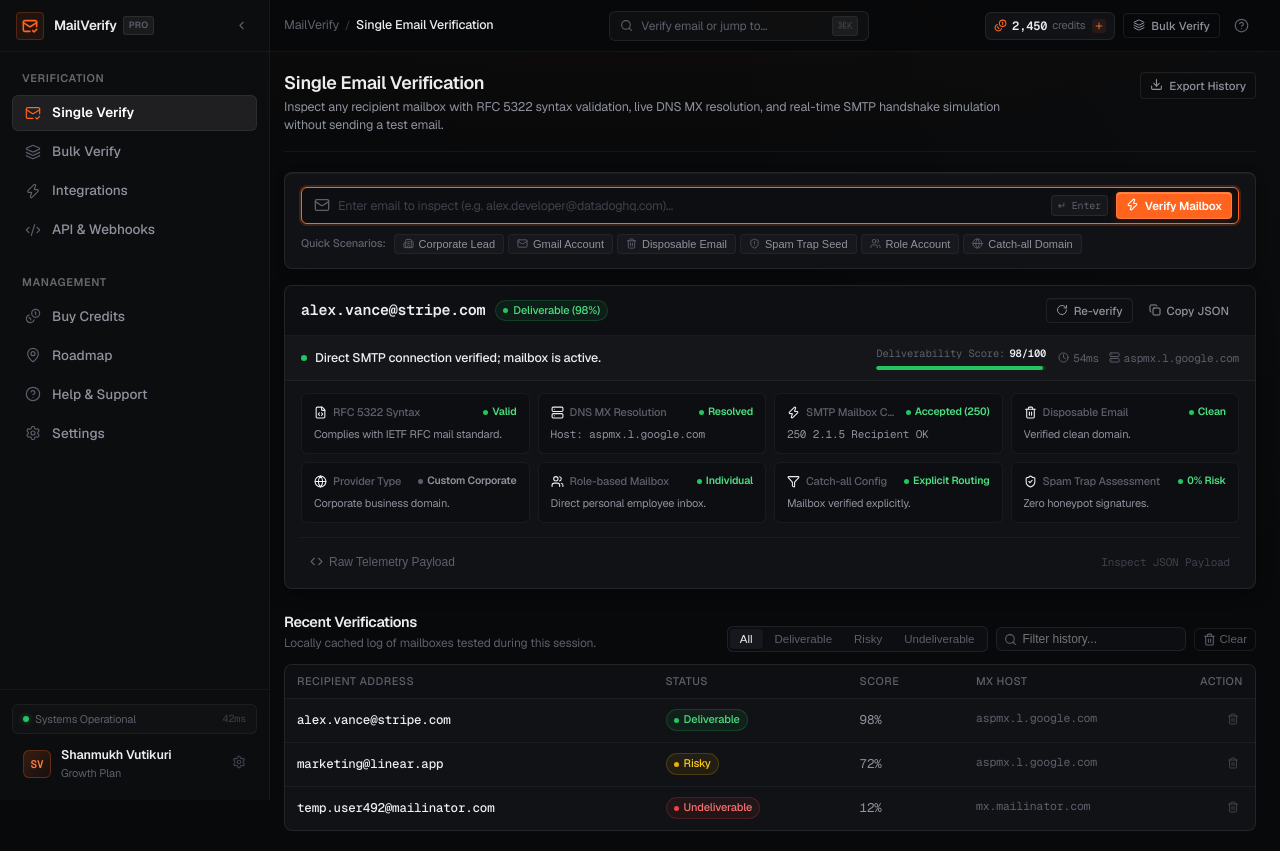
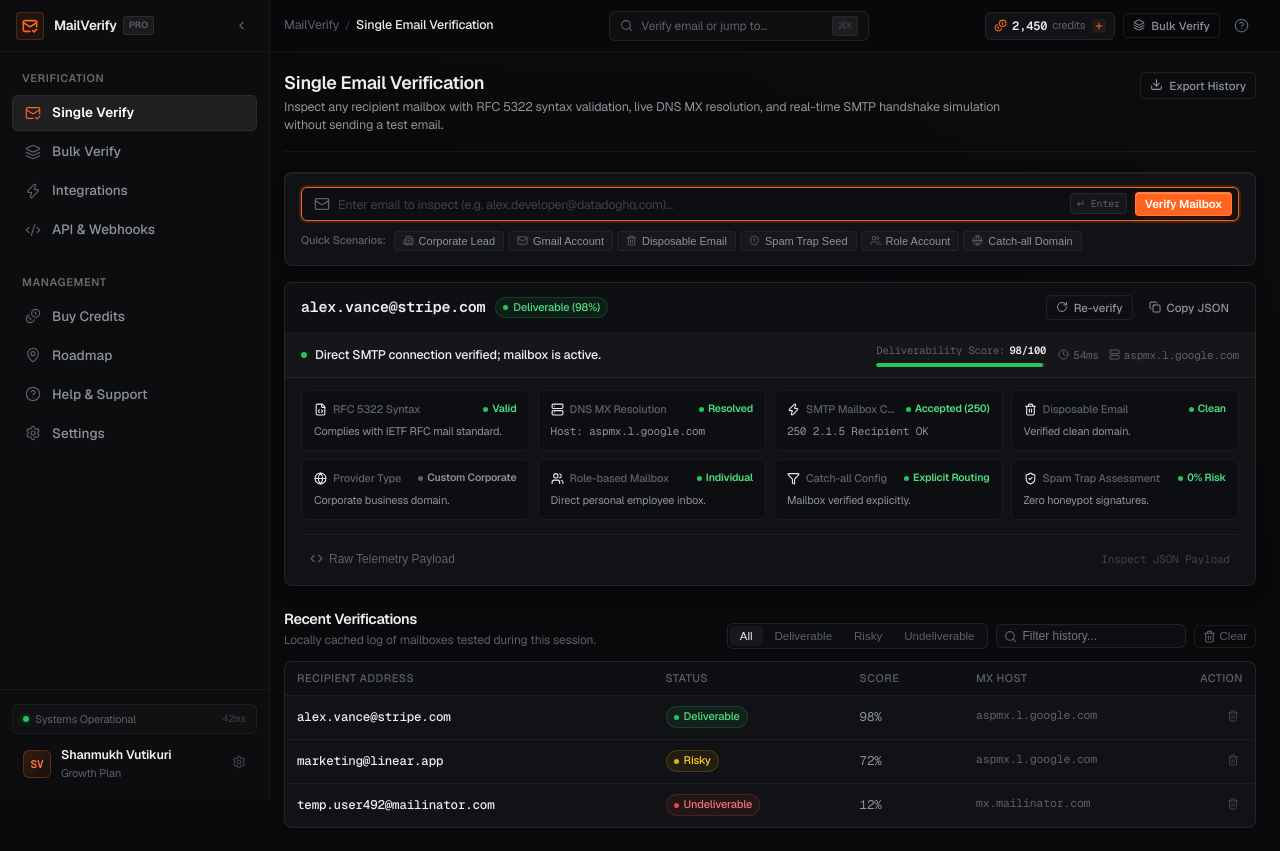
Before and after one commit to vutikurishanmukha9/Mailverify, a React (Vite) app in the folder frontend/: page / in a window 1280 px wide. Built offline with nearby package versions, Linux system fonts and the light colour scheme.

Commit message:
fix: remove lightning bolt shape from Verify Mailbox button

```diff
--- a/frontend/src/pages/SingleVerifyPage.tsx
+++ b/frontend/src/pages/SingleVerifyPage.tsx
@@ -197,7 +197,6 @@
               variant="primary"
               size="sm"
               isLoading={isLoading}
-              leftIcon={<Zap size={13} />}
               className="verify-command-btn"
             >
               Verify Mailbox
```
